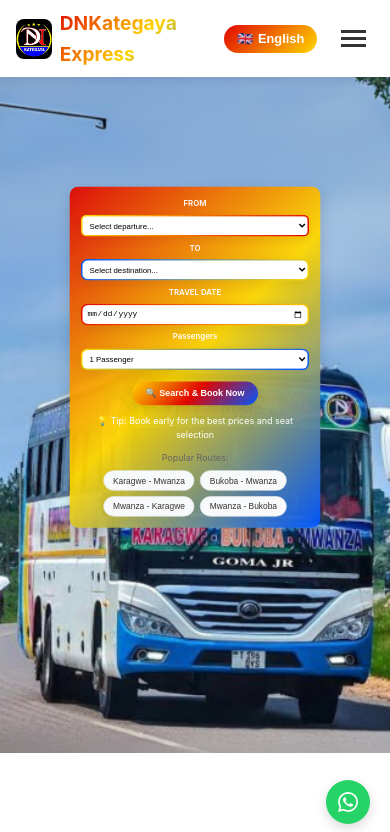
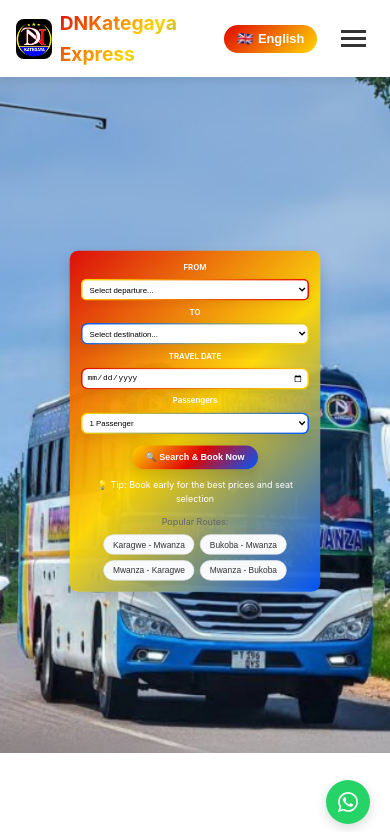
Before and after one commit to Dawinz/dn-kategaya-express-site, a React (Create React App) app: page / in a window 390 px wide. Shown: the top 832 px of the page. Built offline with nearby package versions, Linux system fonts and the light colour scheme.

Commit message:
Move search form down on mobile for better positioning

```diff
--- a/src/components/Hero.js
+++ b/src/components/Hero.js
@@ -51,8 +51,9 @@
         padding: isMobile ? '0 1rem' : '0 2rem',
         display: 'flex',
         justifyContent: isMobile ? 'center' : 'flex-end',
-        alignItems: 'center',
-        minHeight: isMobile ? '300px' : '400px'
+        alignItems: isMobile ? 'flex-end' : 'center',
+        minHeight: isMobile ? '400px' : '400px',
+        paddingTop: isMobile ? '4rem' : '0'
       }}>
         <div style={{
           transform: isMobile ? 'scale(0.7)' : isTablet ? 'scale(0.8)' : 'scale(0.9)',
```
